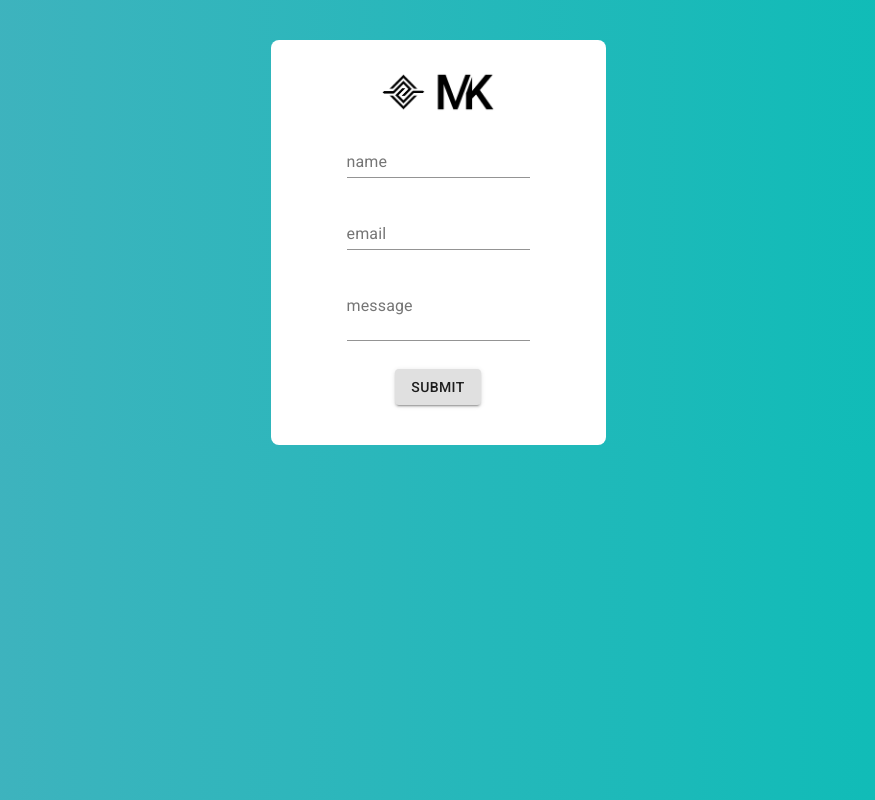
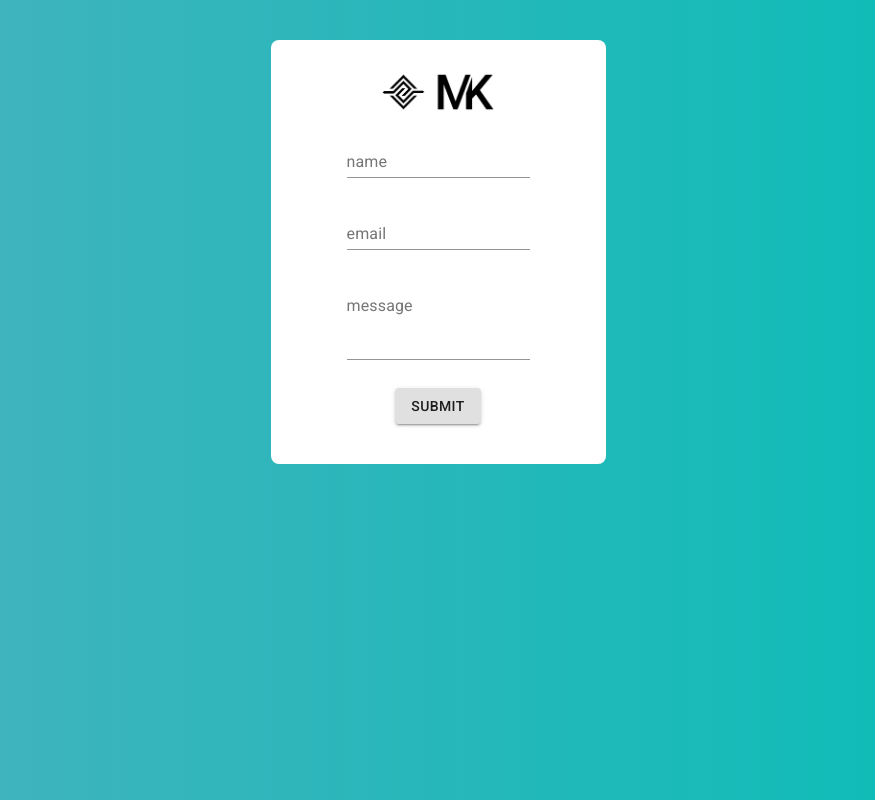
Before and after one commit to zachwhitedev/mk-challenge, a React (Create React App) app: page / in a window 1280 px wide. Shown: the whole page, without its empty margins (202-1077 px from the left). Built offline with nearby package versions, Linux system fonts and the light colour scheme.

Commit message:
gets s3 bucket link working

```diff
--- a/package.json
+++ b/package.json
@@ -13,7 +13,7 @@
   "scripts": {
     "start": "react-scripts start",
     "build": "react-scripts build",
-    "deploy": "aws s3 sync build/ s3://mkd-challenge",
+    "deploy": "aws s3 sync build/ s3://zw-mkd-challenge.com",
     "test": "react-scripts test",
     "eject": "react-scripts eject"
   },
--- a/src/components/Form.js
+++ b/src/components/Form.js
@@ -29,6 +29,7 @@ class Form extends React.Component {
         }
 
         this.props.confirm(true);
+        console.log('hello');
     }
 
 
@@ -60,8 +61,8 @@ class Form extends React.Component {
                 margin="normal"
                 onChange={this.handleFormChange}
                 multiline={true}
-                rows={2}
-                rowsMax={3}
+                rows={3}
+                rowsMax={6}
             />
             <Button variant="contained" onClick={this.handleSubmit}>
                 Submit
```
